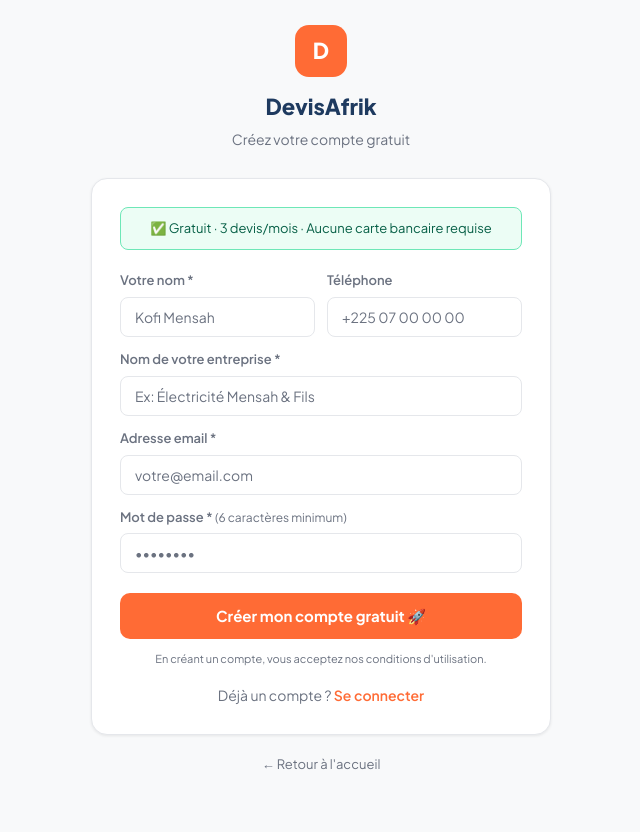
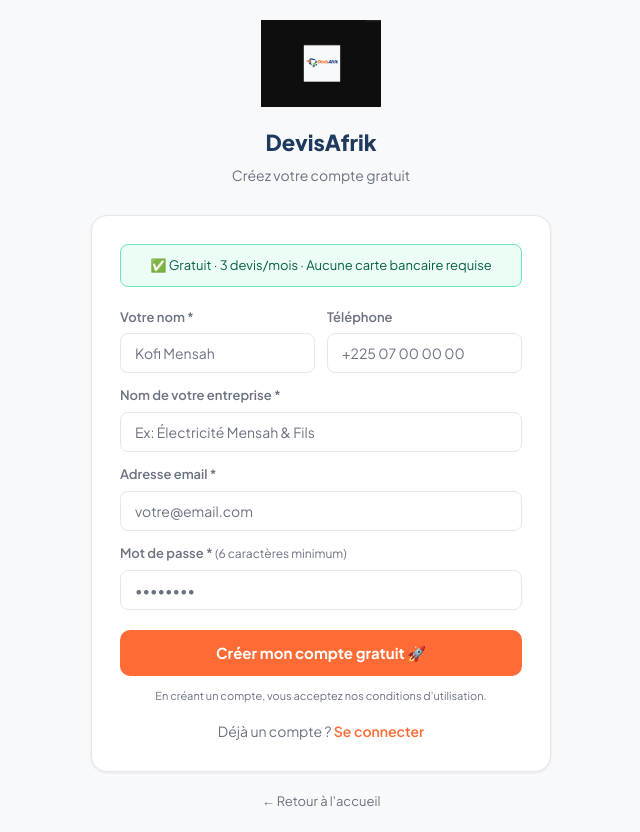
Before and after one commit to kebe10/devisafrik, a Next.js app: page /register in a window 1280 px wide. Shown: the whole page, without its empty margins (319-959 px from the left). Before the commit the page ends 800 px from the top, so only its background shows below. Built offline with nearby package versions, Linux system fonts and the light colour scheme; no server answers.

Commit message:
fix: logo transparent renommé

```diff
--- a/app/(auth)/register/page.tsx
+++ b/app/(auth)/register/page.tsx
@@ -139,11 +139,7 @@
 
         {/* Logo */}
         <div style={{ textAlign: 'center', marginBottom: 28 }}>
-          <div style={{
-            width: 52, height: 52, background: 'var(--orange)', borderRadius: 14,
-            display: 'inline-flex', alignItems: 'center', justifyContent: 'center',
-            color: '#fff', fontWeight: 800, fontSize: 22, marginBottom: 12,
-          }}>D</div>
+          <img src="/logo-new.png" alt="DevisAfrik" style={{ width: 120, height: 'auto', marginBottom: 12 }} />
           <div style={{ fontWeight: 800, fontSize: 22, color: 'var(--blue)' }}>DevisAfrik</div>
           <div style={{ color: 'var(--text-muted)', fontSize: 14, marginTop: 4 }}>
             Créez votre compte gratuit
--- a/components/AppLayout.tsx
+++ b/components/AppLayout.tsx
@@ -51,7 +51,7 @@
         {/* Logo */}
         <div style={{ padding: '18px 16px', borderBottom: '1px solid rgba(255,255,255,0.1)' }}>
           <div style={{ display: 'flex', alignItems: 'center', gap: 10 }}>
-            <img src="/logo.png" alt="DevisAfrik" style={{ width: 36, height: 36, objectFit: 'contain' }} />
+            <img src="/logo-new.png" alt="DevisAfrik" style={{ width: 36, height: 36, objectFit: 'contain' }} />
             <div>
               <div style={{ color: '#fff', fontWeight: 700, fontSize: 14 }}>DevisAfrik</div>
               <div style={{ color: 'rgba(255,255,255,0.45)', fontSize: 11, overflow: 'hidden', textOverflow: 'ellipsis', whiteSpace: 'nowrap', maxWidth: 140 }}>
@@ -112,7 +112,7 @@
         boxShadow: '0 2px 8px rgba(0,0,0,0.2)',
       }}>
         <div style={{ display: 'flex', alignItems: 'center', gap: 10 }}>
-          <img src="/logo.png" alt="DevisAfrik" style={{ width: 32, height: 32, objectFit: 'contain' }} />
+          <img src="/logo-new.png" alt="DevisAfrik" style={{ width: 32, height: 32, objectFit: 'contain' }} />
           <span style={{ color: '#fff', fontWeight: 700, fontSize: 15 }}>DevisAfrik</span>
         </div>
         <button onClick={() => setMenuOpen(!menuOpen)}
```
Also changed, not shown: public/logo-new.png (renamed from public/logo-transparent (1).png).
